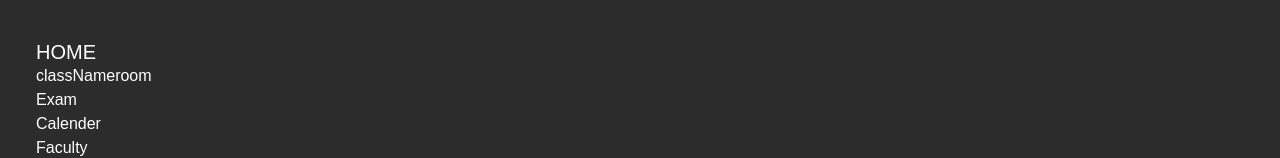
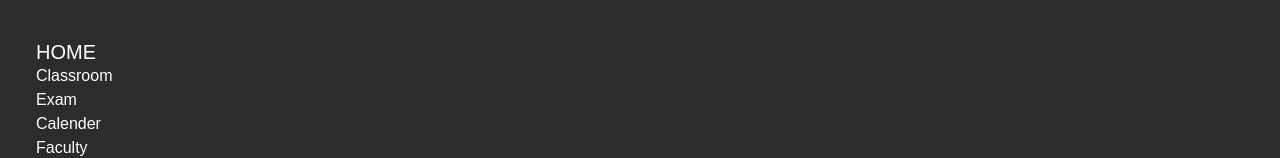
Before and after one commit to itzganesh03/iims_v1, a React (Create React App) app: page /lostandfound in a window 1280 px wide. Shown: the part 384-542 px from the top of the page. Built offline with nearby package versions, Linux system fonts and the light colour scheme; a web font is replaced by a local one.

Commit message:
Update Footer.jsx

```diff
--- a/src/Footer.jsx
+++ b/src/Footer.jsx
@@ -65,7 +65,7 @@ const Footer = () => {
                   <ul className="list-unstyled">
                     <li>
                       <a href="#!" className="text-white">
-                        classNameroom
+                        Classroom
                       </a>
                     </li>
                     <li>
```
